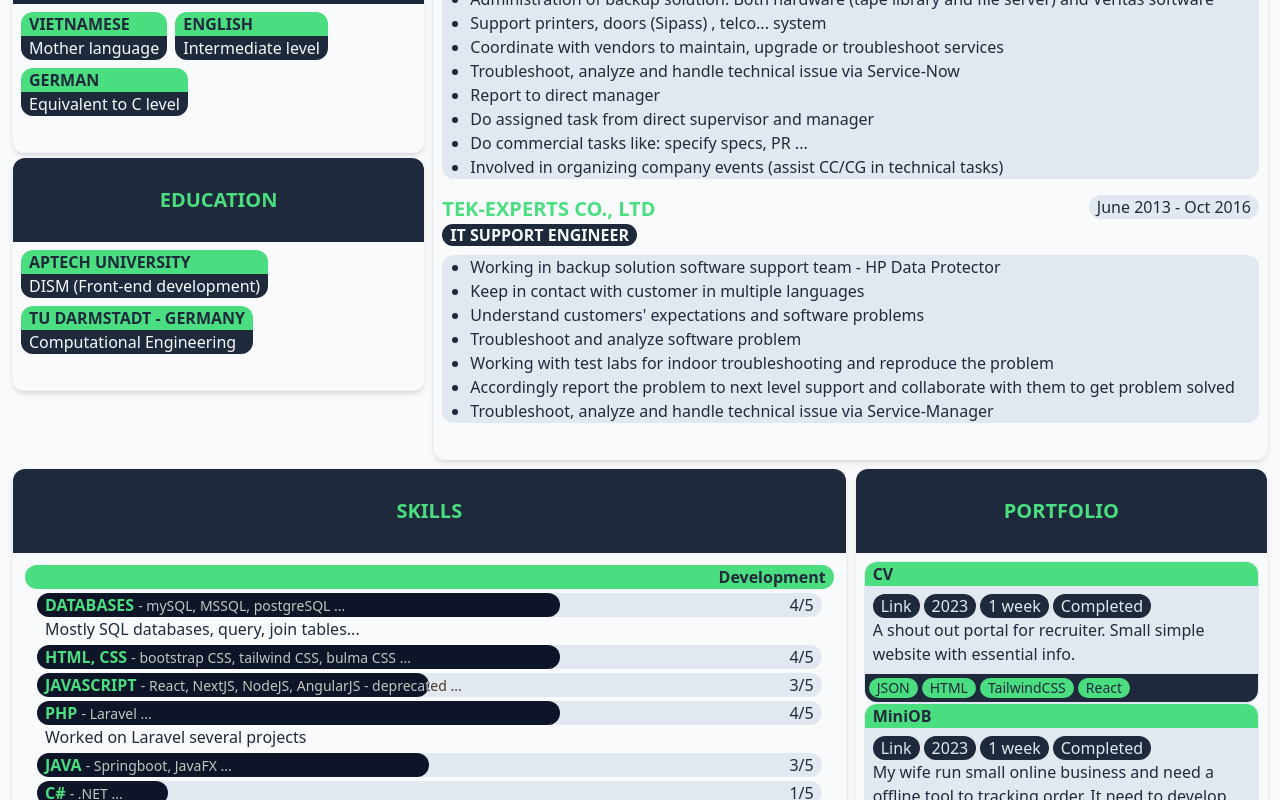
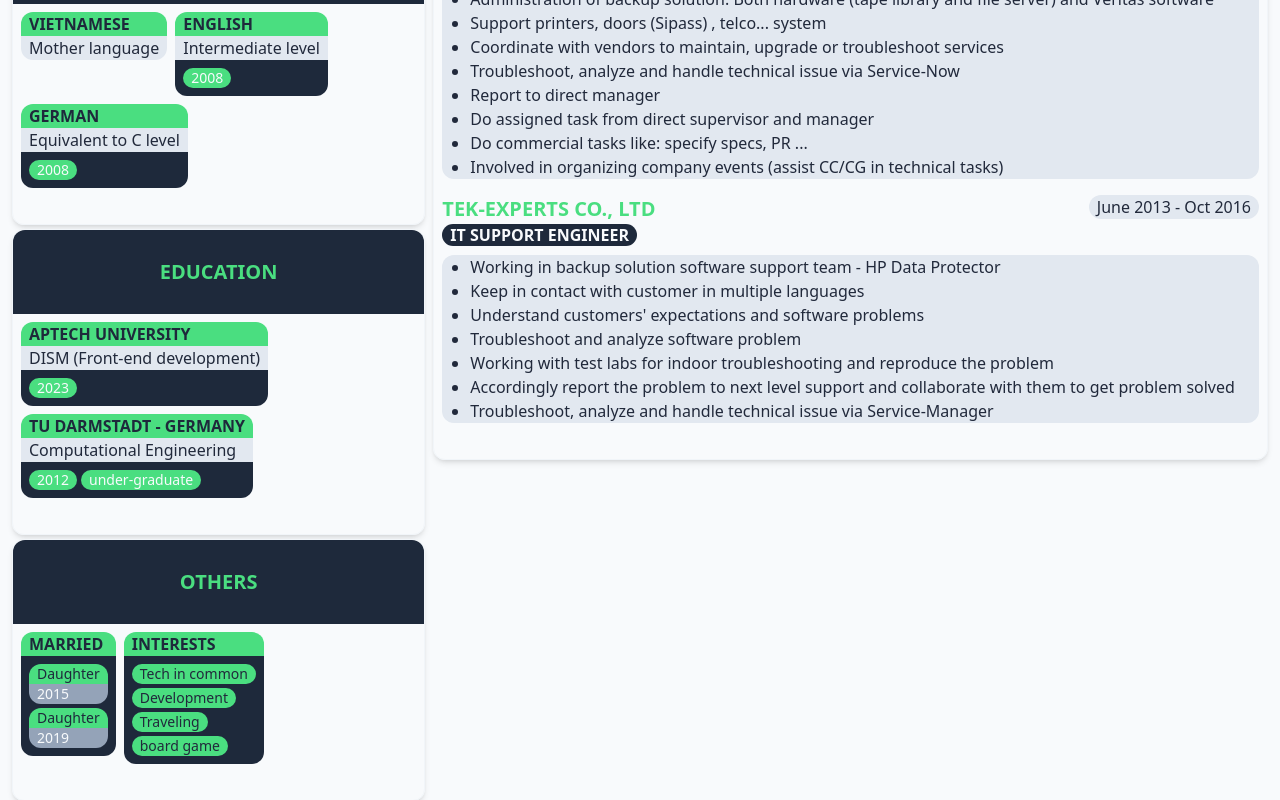
Before and after one commit to phuopham/resume, a React (Vite) app: page / in a window 1280 px wide. Shown: the part 720-1520 px from the top of the page. Built offline with nearby package versions, Linux system fonts and the light colour scheme.

Commit message:
fix styling + add others

```diff
--- a/public/resume.json
+++ b/public/resume.json
@@ -14,8 +14,7 @@
         "email": "thanhphuong89@gmail.com",
         "github": "https://github.com/phuopham",
         "linkedin": "https://www.linkedin.com/in/phuong89/",
-        "others": [
-            {
+        "others": {
             "status": "married",
             "children": [
                 {
@@ -27,12 +26,12 @@
                     "born": 2019
                 }
             ]
-            }
-        ],
+        },
         "interests": [
             "Tech in common",
             "Development",
-            "traveling"
+            "Traveling",
+            "board game"
         ]
     },
     "target": {
@@ -357,14 +356,12 @@
     ],
     "education": [
         {
-            "from": "2021",
-            "to": "2022",
+            "to": "2023",
             "status": "graduated",
             "institute": "Aptech University",
             "major": "DISM (Front-end development)"
         },
         {
-            "from": "2009",
             "to": "2012",
             "status": "under-graduate",
             "institute": "TU Darmstadt - Germany",
--- a/src/App.jsx
+++ b/src/App.jsx
@@ -8,6 +8,7 @@
 import Education from './components/Education'
 import Languages from './components/Languages'
 import Portfolio from './components/Portfolio'
+import Others from './components/Others'
 
 function App() {
   const [resume, setResume] = useState({})
@@ -28,6 +29,7 @@
           <div>
             {resume.languages && <Languages data={resume.languages} />}
             {resume.education && <Education data={resume.education} />}
+            {resume.profile && <Others data={resume.profile} />}
           </div>
         </div>
         <div className='col-span-2'>
--- a/src/components/Education.jsx
+++ b/src/components/Education.jsx
@@ -9,14 +9,28 @@
             <ul className='flex gap-2 flex-wrap p-2'>
                 <li>
                     <div className='rounded-t-xl text-slate-800 bg-green-400 px-2 font-semibold uppercase'>{data[0].institute}</div>
-                    <div className='rounded-b-xl text-slate-50 bg-slate-800 px-2'>{data[0].major}</div>
+                    <div className=' bg-slate-200 px-2'>{data[0].major}</div>
+                    <div className='rounded-b-xl bg-slate-800 p-2 flex flex-wrap gap-1 flex-col items-start text-sm'>
+                        <div className='rounded-full bg-green-400 px-2 text-slate-50'>
+                            {data[0].to}
+                        </div>
+
+                    </div>
                 </li>
                 <li>
                     <div className='rounded-t-xl text-slate-800 bg-green-400 px-2 font-semibold uppercase'>{data[1].institute}</div>
-                    <div className='rounded-b-xl text-slate-50 bg-slate-800 px-2'>{data[1].major}</div>
+                    <div className=' bg-slate-200 px-2'>{data[1].major}</div>
+                    <div className='rounded-b-xl bg-slate-800 p-2 flex flex-wrap gap-1 items-start text-sm'>
+                        <div className='rounded-full bg-green-400 px-2 text-slate-50'>
+                            {data[1].to}
+                        </div>
+                        <div className='rounded-full bg-green-400 px-2 text-slate-50'>
+                            {data[1].status}
+                        </div>
+                    </div>
                 </li>
             </ul>
-        </div>
+        </div >
     )
 }
 
--- a/src/components/Languages.jsx
+++ b/src/components/Languages.jsx
@@ -10,7 +10,10 @@
                 {data.map((lang, key) => (
                     <li key={key}>
                         <div className='rounded-t-xl text-slate-800 font-semibold bg-green-400 px-2 uppercase'>{lang.object}</div>
-                        <div className='rounded-b-xl text-slate-50 bg-slate-800 px-2'>{lang.detail}</div>
+                        <div className={`${lang.experience_from == '' ? 'rounded-b-xl' : ''} bg-slate-200 px-2`}>{lang.detail}</div>
+                        {!lang.experience_from == '' && <div className='rounded-b-xl text-slate-50 bg-slate-800 p-2 flex flex-wrap items-start'>
+                            <div className='px-2 text-sm bg-green-400 text-slate-50 rounded-full'>{lang.experience_from}</div>
+                        </div>}
                     </li>
                 ))}
             </ul>
--- /dev/null
+++ b/src/components/Others.jsx
@@ -0,0 +1,37 @@
+import React from 'react'
+
+const Others = ({ data }) => {
+    return (
+        <div className='shadow-md m-1 pb-7 border border-slate-100 rounded-xl'>
+            <div className='uppercase text-xl font-bold text-green-400 bg-slate-800 py-7 text-center rounded-t-xl'>
+                Others
+            </div>
+            <ul className='flex gap-2 flex-wrap p-2'>
+                <li>
+                    <div className='rounded-t-xl text-slate-800 bg-green-400 px-2 font-semibold uppercase'>{data.others.status}</div>
+                    <div className='bg-slate-800 rounded-b-xl flex flex-col items-start p-2 gap-1'>
+                        {data.others.children.map((item, key) => (
+                            <div key={key} >
+                                <div className='rounded-t-xl text-slate-800 bg-green-400 px-2 text-sm'>{item.gender == "female" ? 'Daughter' : 'Son'}</div>
+                                <div className='rounded-b-xl text-slate-50 bg-slate-400 px-2 text-sm'>{item.born}</div>
+                            </div>
+                        ))}
+                    </div>
+                </li>
+                <li>
+                    <div className='rounded-t-xl text-slate-800 bg-green-400 px-2 font-semibold uppercase'>Interests</div>
+                    <div className='rounded-b-xl bg-slate-800 p-2 flex flex-wrap gap-1 flex-col items-start text-sm'>
+                        {data.interests.map((item, key) => (
+                            <div key={key} className=' rounded-full bg-green-400 px-2 text-sm'>
+                                {item}
+                            </div>
+                        ))}
+                    </div>
+
+                </li>
+            </ul>
+        </div>
+    )
+}
+
+export default Others
--- a/src/index.css
+++ b/src/index.css
@@ -2,6 +2,6 @@
 @tailwind components;
 @tailwind utilities;
 
-* {
+html {
   color: #21293b
 }
```
Lines whose indentation alone changed are shown as unchanged.
